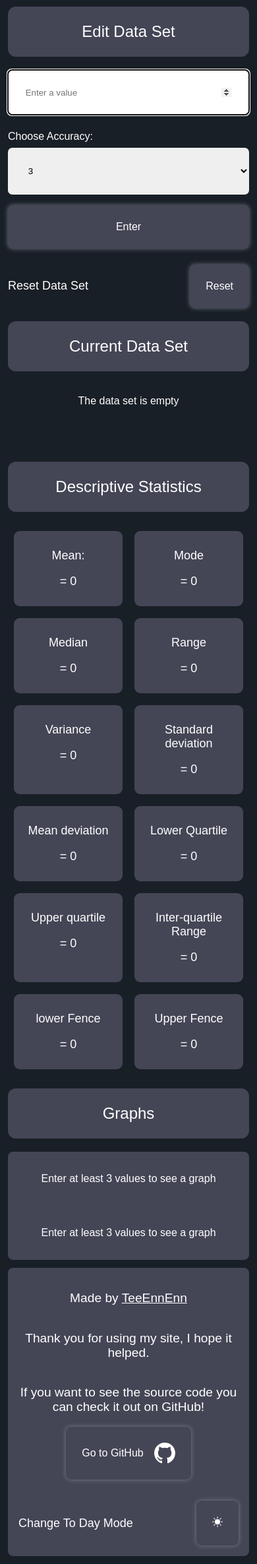
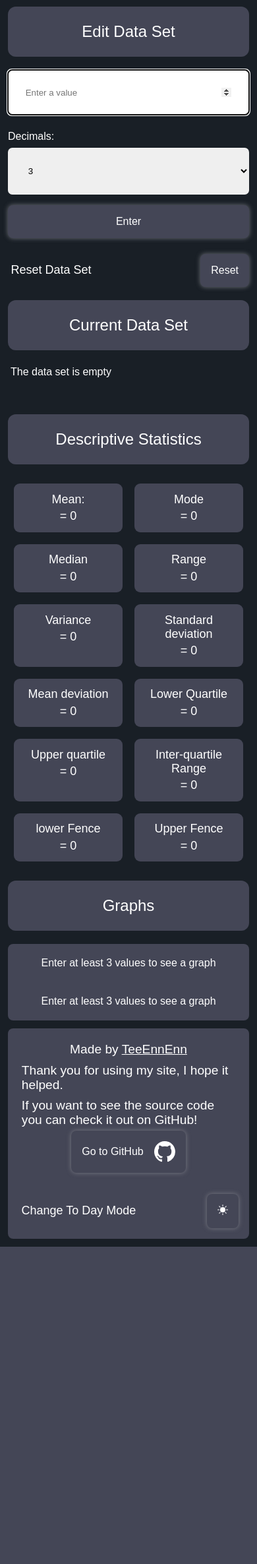
Before and after one commit to TeeEnnEnn/StatisticsHomeworkSite, a Flask app: page /simple in a window 390 px wide. Shown: the part 237-2608 px from the top of the page at 66% size. After the commit the page ends 2127 px from the top, so only its background shows below. Run offline with Flask 3, Linux system fonts and the light colour scheme.

Commit message:
Added Media Queries (3)
* Added more media queries.
* Added styles for screens with a maximum width of 900px -  from  that point on the site should look alright without any additional media queries.
* Other minor changes

```diff
--- a/Stats/simple/forms.py
+++ b/Stats/simple/forms.py
@@ -5,7 +5,7 @@ from wtforms.validators import DataRequired
 
 class DataSetForm(FlaskForm):
     value = DecimalField("New Value", validators=[DataRequired()])
-    dropdown = SelectField("Choose Accuracy:",
+    dropdown = SelectField("Decimals:",
                            choices=[('1', '1'), ('2', '2'), ('3', '3'), ('4', '4'), ('5', '5')],
                            validators=[DataRequired()], default=3)
     submit = SubmitField("Enter", validators=[])
--- a/Stats/static/styles.css
+++ b/Stats/static/styles.css
@@ -17,6 +17,10 @@
 }
 
 .hidden-small {
+}
+
+.center{
+	text-align: center;
 }
 
 ul, ol {
@@ -46,7 +50,7 @@ body {
 }
 
 p, a, h1, h2, h3, h4, h5 {
-	text-align: center;
+	/* text-align: center; */
 	font-weight: normal;
 }
 
@@ -55,6 +59,7 @@ p, a, h1, h2, h3, h4, h5 {
 	padding: 1em;
 	font-size: 3em;
 	border-radius: var(--border-radius);
+	text-align: center;
 }
 
 .home-grid {
@@ -131,7 +136,7 @@ p, a, h1, h2, h3, h4, h5 {
 .simple-grid {
 	display: grid;
 	grid-template-columns: 4fr 6fr;
-	gap: 3em;
+	gap: 2em;
 }
 
 .data-value {
@@ -235,7 +240,7 @@ input#form-value {
 
 .options-grid {
 	display: grid;
-	grid-template-columns: 1fr 1fr 1fr;
+	grid-template-columns: 1fr 1fr;
 	justify-items: start;
 }
 
@@ -290,8 +295,8 @@ input#form-value {
 .complex-flex {
 	display: flex;
 	flex-direction: row;
+	align-items: center;
 	justify-content: space-around;
-	align-items: center;
 }
 
 .function-grid {
@@ -491,7 +496,7 @@ input#form-value {
 
 /* Media Queries */
 
-@media screen and (max-width: 450px) {
+@media screen and (max-width: 500px) {
 	.container {
 		margin: .75em;
 		padding: 0;
@@ -586,8 +591,83 @@ input#form-value {
 	.result-grid {
 		grid-template-columns: 1fr 1fr;
 	}
+
+	.data-set-grid {
+		grid-template-columns: repeat(2, 1fr);
+	}
+
+	.options-grid {
+		grid-template-columns: 1fr 1fr;
+		gap: 0.25em;
+	}
+
+	.button {
+		padding: 1em;
+	}
+
+	p {
+		margin: 0.25em 0.25em;
+	}
 }
 
-@media screen and (max-width: 768px) {
+@media screen and (max-width: 600px){
+	.simple-grid{
+		grid-template-columns: 1fr;
+	}
+}
+
+@media screen and (max-width: 900px) {
+	.result-grid {
+		grid-template-columns: 1fr 1fr;
+	}
+
+	.options-grid {
+		gap: var(--spacing);
+		display: flex;
+		justify-content: space-between;
+	}
+
+	.data-set-grid {
+		grid-template-columns: repeat(4, 1fr);
+	}
+
+	.edit-data-set form {
+		grid-template-columns: 1fr;
+		display: grid;
+		justify-items: stretch;
+	}
+
+	.form-value {
+		display: grid;
+		margin-bottom: 1em;
+	}
+
+	.dropdown-label {
+		margin: 0.5em 0;
+	}
+
+	.graph-grid{
+		grid-template-columns: 1fr;
+	}
+
+	.graph{
+		width: 100%;
+	}
+
+	.function-grid{
+		grid-template-columns: 1fr 1fr;
+	}
+
 
 }
+
+
+@media screen and (max-width: 1750px) {
+	.graph-grid{
+		grid-template-columns: 1fr;
+	}
+
+	.graph{
+
+	}
+}
--- a/Stats/templates/chi_squared_distribution.html
+++ b/Stats/templates/chi_squared_distribution.html
@@ -22,7 +22,7 @@
             {{ form.submit(class="button") }}
         </form>
         <div class="distribution-results">
-            <p>Probability = {{ probability }}</p>
+            <p class="center">Probability = {{ probability }}</p>
         </div>
     </div>
 
--- a/Stats/templates/complex_home.html
+++ b/Stats/templates/complex_home.html
@@ -15,7 +15,7 @@
             <div class="function-grid">
                 {% for function in functions %}
                     {% if not function == "More To Come!" %}
-                        <a href="/complex/{{ function }}" class="button">{{ function }}</a>
+                        <a href="/complex/{{ function }}" class="button center">{{ function }}</a>
                     {% else %}
                         <a href="" class="button">{{ function }}</a>
                     {% endif %}
--- a/Stats/templates/f_distribution.html
+++ b/Stats/templates/f_distribution.html
@@ -29,7 +29,7 @@
             {{ form.submit(class="button") }}
         </form>
         <div class="distribution-results">
-            <p>Probability = {{ probability }}</p>
+            <p class="center">Probability = {{ probability }}</p>
         </div>
     </div>
 
--- a/Stats/templates/normal.html
+++ b/Stats/templates/normal.html
@@ -33,7 +33,7 @@
             {{ form.submit(class="button") }}
         </form>
         <div class="distribution-results">
-            <p>Probability = {{ probability }}</p>
+            <p class="center">Probability = {{ probability }}</p>
         </div>
     </div>
 
--- a/Stats/templates/poisson-distribution.html
+++ b/Stats/templates/poisson-distribution.html
@@ -21,7 +21,7 @@
             {{ form.submit(class="button") }}
         </form>
         <div class="distribution-results">
-            <p>Probability = {{ probability }}</p>
+            <p class="center">Probability = {{ probability }}</p>
         </div>
     </div>
 
--- a/Stats/templates/simple_home.html
+++ b/Stats/templates/simple_home.html
@@ -13,7 +13,7 @@
 
             <div class="data-entry">
                 <div class="edit-data-set">
-                    <h2 class="heading">Edit Data Set</h2>
+                    <h2 class="heading center">Edit Data Set</h2>
 
                     <form action="{{ url_for('simple.home') }}" method="post" id="" class="">
                         {{ form.csrf_token }}
@@ -46,7 +46,7 @@
                 </div>
 
                 <div class="current-data-set">
-                    <h2 class="heading">Current Data Set</h2>
+                    <h2 class="heading center">Current Data Set</h2>
                     <div class="options-grid">
                         <a href="{{ url_for('simple.ascending') }}" class="button option">Ascending</a>
                         <a href="{{ url_for('simple.descending') }}" class="button option">Descending</a>
@@ -54,7 +54,7 @@
                     {% if data_set.size != 0 %}
                         <div class="data-set-grid">
                             {% for value in data_set %}
-                                <p class="data-value" id="value-{{ loop.index }}">{{ value }}</p>
+                                <p class="data-value center" id="value-{{ loop.index }}">{{ value }}</p>
                             {% endfor %}
                         </div>
                         <small>Double click to delete data value</small>
@@ -65,66 +65,66 @@
             </div>
 
             <div class="descriptive-statistics">
-                <h2 class="heading">Descriptive Statistics</h2>
+                <h2 class="heading center">Descriptive Statistics</h2>
                 <div class="result-grid">
                     <div class="simple-stat">
-                        <p>Mean:</p>
-                        <p>= {{ mean }}</p>
+                        <p class="center">Mean:</p>
+                        <p class="center">= {{ mean }}</p>
                     </div>
 
                     <div class="simple-stat">
-                        <p>Mode</p>
-                        <p>= {{ mode }}</p>
+                        <p class="center">Mode</p>
+                        <p class="center">= {{ mode }}</p>
                     </div>
 
                     <div class="simple-stat">
-                        <p>Median</p>
-                        <p>= {{ median }}</p>
+                        <p class="center">Median</p>
+                        <p class="center">= {{ median }}</p>
                     </div>
 
                     <div class="simple-stat">
-                        <p>Range</p>
-                        <p>= {{ range }}</p>
+                        <p class="center">Range</p>
+                        <p class="center">= {{ range }}</p>
                     </div>
 
                     <div class="simple-stat">
-                        <p>Variance</p>
-                        <p>= {{ variance }}</p>
+                        <p class="center">Variance</p>
+                        <p class="center">= {{ variance }}</p>
                     </div>
 
                     <div class="simple-stat">
-                        <p>Standard deviation</p>
-                        <p>= {{ standard_deviation }}</p>
+                        <p class="center">Standard deviation</p>
+                        <p class="center">= {{ standard_deviation }}</p>
                     </div>
 
                     <div class="simple-stat">
-                        <p>Mean deviation</p>
-                        <p>= {{ mean_deviation }}</p>
+                        <p class="center">Mean deviation</p>
+                        <p class="center">= {{ mean_deviation }}</p>
                     </div>
 
                     <div class="simple-stat">
-                        <p>Lower Quartile</p>
-                        <p>= {{ lower_quartile }}</p>
+                        <p class="center">Lower Quartile</p>
+                        <p class="center">= {{ lower_quartile }}</p>
                     </div>
 
                     <div class="simple-stat">
-                        <p>Upper quartile</p>
-                        <p>= {{ upper_quartile }}</p>
+                        <p class="center">Upper quartile</p>
+                        <p class="center">= {{ upper_quartile }}</p>
                     </div>
 
                     <div class="simple-stat">
-                        <p>Inter-quartile Range</p>
-                        <p>= {{ inter_quartile }}</p>
+                        <p class="center">Inter-quartile Range</p>
+                        <p class="center">= {{ inter_quartile }}</p>
                     </div>
 
                     <div class="simple-stat">
-                        <p>lower Fence</p>
-                        <p>= {{ lower_fence }}</p>
+                        <p class="center">lower Fence</p>
+                        <p class="center">= {{ lower_fence }}</p>
                     </div>
 
                     <div class="simple-stat">
-                        <p>Upper Fence</p>
-                        <p>= {{ upper_fence }}</p>
+                        <p class="center">Upper Fence</p>
+                        <p class="center">= {{ upper_fence }}</p>
                     </div>
                 </div>
             </div>
@@ -132,7 +132,7 @@
     </div>
 
     <div class="container">
-        <h2 class="heading">Graphs</h2>
+        <h2 class="heading center">Graphs</h2>
         {% if graph %}
             <div class="graph-grid">
                 <img src="{{ url_for('simple.line_graph_image') }}" alt="A Line graph" class="graph">
--- a/Stats/templates/t_distribution.html
+++ b/Stats/templates/t_distribution.html
@@ -25,7 +25,7 @@
             {{ form.submit(class="button") }}
         </form>
         <div class="distribution-results">
-            <p>Probability = {{ probability }}</p>
+            <p class="center">Probability = {{ probability }}</p>
         </div>
     </div>
 
```
Also changed, not shown: Stats/complex/forms.py (+8 -7 lines), Stats/complex/utils.py (+8 -27 lines), Stats/complex/views.py (+11 -11 lines), Stats/templates/binomial.html (+4 -4 lines), Stats/templates/geometric-distribution.html (+5 -5 lines), Stats/templates/home.html (+4 -4 lines), Stats/static/boxplot.png, Stats/static/frequency_graph.png, Stats/static/line_graph.png.
